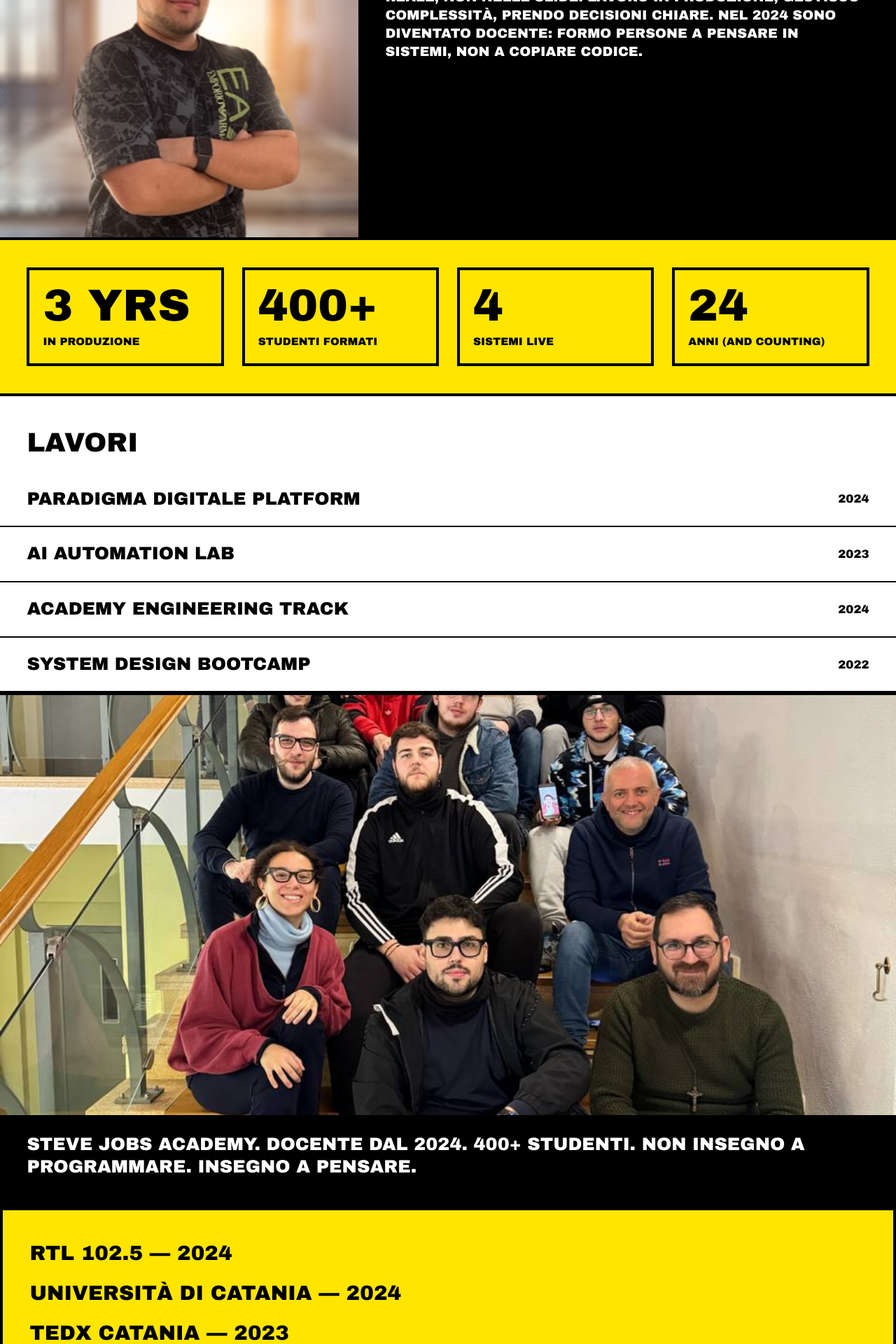
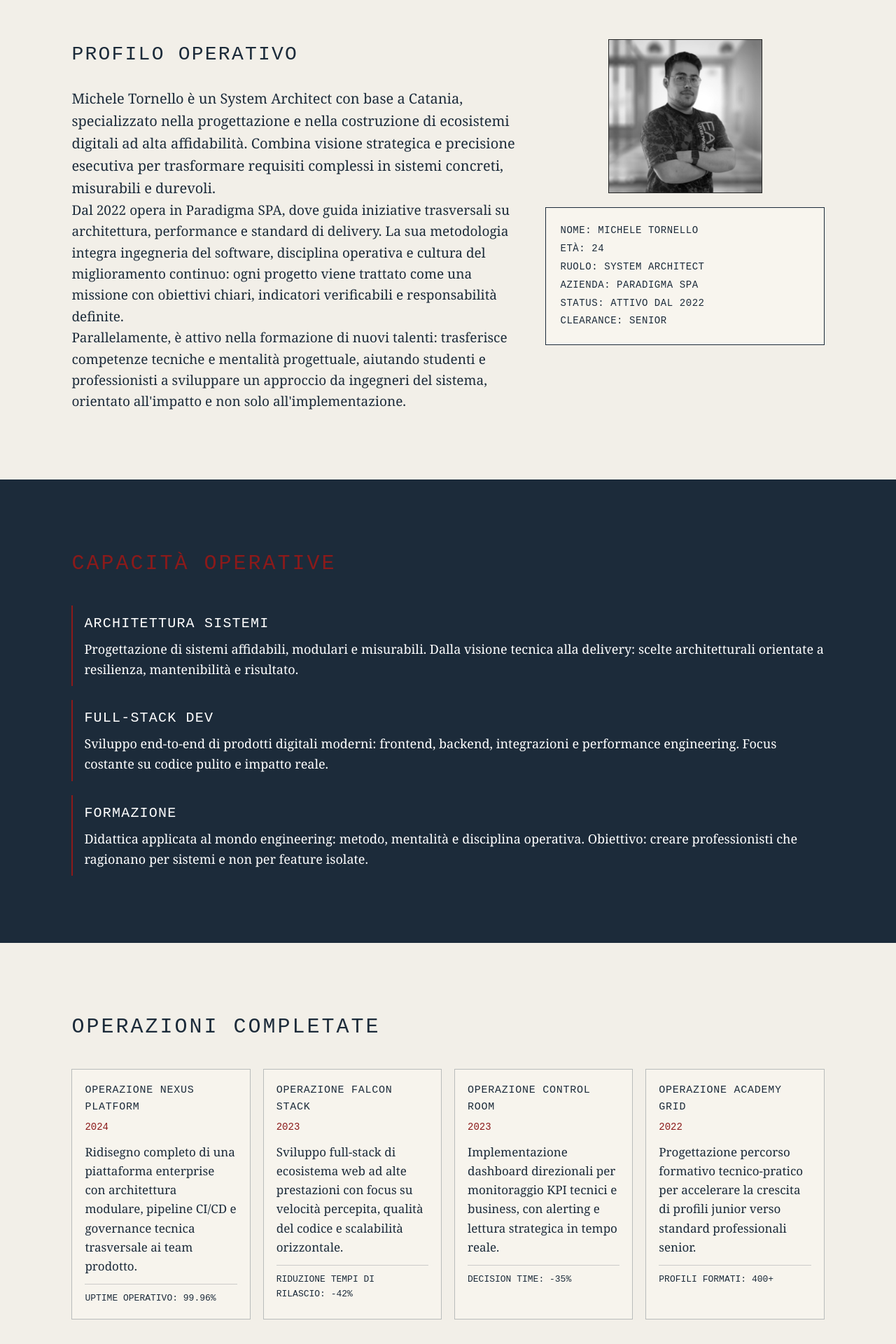
Before and after one commit to Flame0510/micheletornello.com, a Next.js app: page / in a window 1280 px wide. Shown: the part 840-2760 px from the top of the page at 70% size. Built offline with nearby package versions, Linux system fonts and the light colour scheme.

Commit message:
feat: r5 The Dossier - intelligence report aesthetic

```diff
--- a/src/app/page.tsx
+++ b/src/app/page.tsx
@@ -1,185 +1,416 @@
-import Image from "next/image";
-
-const projects = [
-  { name: "PARADIGMA DIGITALE PLATFORM", year: "2024" },
-  { name: "AI AUTOMATION LAB", year: "2023" },
-  { name: "ACADEMY ENGINEERING TRACK", year: "2024" },
-  { name: "SYSTEM DESIGN BOOTCAMP", year: "2022" },
+export default function HomePage() {
+  const ops = [
+    {
+      nome: 'OPERAZIONE NEXUS PLATFORM',
+      anno: '2024',
+      descrizione:
+        'Ridisegno completo di una piattaforma enterprise con architettura modulare, pipeline CI/CD e governance tecnica trasversale ai team prodotto.',
+      metrica: 'UPTIME OPERATIVO: 99.96%'
+    },
+    {
+      nome: 'OPERAZIONE FALCON STACK',
+      anno: '2023',
+      descrizione:
+        'Sviluppo full-stack di ecosistema web ad alte prestazioni con focus su velocità percepita, qualità del codice e scalabilità orizzontale.',
+      metrica: 'RIDUZIONE TEMPI DI RILASCIO: -42%'
+    },
+    {
+      nome: 'OPERAZIONE CONTROL ROOM',
+      anno: '2023',
+      descrizione:
+        'Implementazione dashboard direzionali per monitoraggio KPI tecnici e business, con alerting e lettura strategica in tempo reale.',
+      metrica: 'DECISION TIME: -35%'
+    },
+    {
+      nome: 'OPERAZIONE ACADEMY GRID',
+      anno: '2022',
+      descrizione:
+        'Progettazione percorso formativo tecnico-pratico per accelerare la crescita di profili junior verso standard professionali senior.',
+      metrica: 'PROFILI FORMATI: 400+'
+    }
   ];
 
-const stats = [
-  { value: "3 YRS", label: "IN PRODUZIONE" },
-  { value: "400+", label: "STUDENTI FORMATI" },
-  { value: "4", label: "SISTEMI LIVE" },
-  { value: "24", label: "ANNI (AND COUNTING)" },
+  const competenze = [
+    {
+      titolo: 'Architettura Sistemi',
+      testo:
+        'Progettazione di sistemi affidabili, modulari e misurabili. Dalla visione tecnica alla delivery: scelte architetturali orientate a resilienza, mantenibilità e risultato.'
+    },
+    {
+      titolo: 'Full-Stack Dev',
+      testo:
+        'Sviluppo end-to-end di prodotti digitali moderni: frontend, backend, integrazioni e performance engineering. Focus costante su codice pulito e impatto reale.'
+    },
+    {
+      titolo: 'Formazione',
+      testo:
+        'Didattica applicata al mondo engineering: metodo, mentalità e disciplina operativa. Obiettivo: creare professionisti che ragionano per sistemi e non per feature isolate.'
+    }
   ];
 
-export default function Home() {
+  const press = [
+    { ente: 'RTL 102.5', data: '2024-05-12', tipo: 'Radio' },
+    { ente: 'Università di Catania', data: '2024-03-21', tipo: 'Università' },
+    { ente: 'TEDx Catania', data: '2023-11-09', tipo: 'Conference' }
+  ];
+
   return (
     <main
       style={{
-        background: "#FFFFFF",
-        color: "#000000",
-        fontFamily: "Arial Black, Arial, sans-serif",
-        textTransform: "uppercase",
         margin: 0,
+        backgroundColor: '#F2EFE8',
+        color: '#1C2B3A',
+        fontFamily: 'Georgia, serif',
+        lineHeight: 1.6
       }}
     >
       <section
         style={{
-          background: "#FFE500",
-          padding: "5vw 4vw 3vw",
-          borderBottom: "4px solid #000000",
+          minHeight: '100vh',
+          backgroundColor: '#1C2B3A',
+          color: '#FFFFFF',
+          border: '2px solid #8B1A1A',
+          display: 'flex',
+          alignItems: 'center',
+          justifyContent: 'center',
+          padding: '48px 24px'
         }}
       >
-        <h1
+        <pre
           style={{
             margin: 0,
-            fontSize: "15vw",
-            lineHeight: 0.86,
-            letterSpacing: "-0.03em",
+            whiteSpace: 'pre-wrap',
+            textAlign: 'center',
+            fontFamily: 'Courier New, Courier, monospace',
+            fontSize: 'clamp(16px, 2.2vw, 26px)',
+            lineHeight: 1.7,
+            letterSpacing: '0.06em',
+            textTransform: 'uppercase'
+          }}
+        >{`[Dossier Classificato]
+
+Soggetto: Tornello, Michele
+Classificazione: System Architect
+Sede: Catania, IT · 37°30'N 15°06'E
+Anno: 2024
+
+████████████████████████
+Accesso Autorizzato
+████████████████████████`}</pre>
+      </section>
+
+      <section style={{ backgroundColor: '#F2EFE8', padding: '96px 8vw' }}>
+        <div
+          style={{
+            maxWidth: 1200,
+            margin: '0 auto',
+            display: 'grid',
+            gridTemplateColumns: 'minmax(0, 1.6fr) minmax(280px, 1fr)',
+            gap: 40
           }}
         >
-          MICHELE
-          <br />
-          TORNELLO
-        </h1>
-        <p style={{ margin: "1.5rem 0 0", fontSize: "1rem", letterSpacing: "0.02em" }}>
-          SYSTEM ARCHITECT — CATANIA — 2024
-        </p>
-      </section>
-
-      <section style={{ background: "#FFFFFF", padding: "3vw", border: "4px solid #000000" }}>
-        <p
+          <article>
+            <h2
               style={{
-            margin: 0,
-            fontSize: "clamp(1.2rem, 3vw, 3rem)",
-            lineHeight: 1.12,
-            textAlign: "justify",
+                marginTop: 0,
+                marginBottom: 24,
+                fontFamily: 'Courier New, Courier, monospace',
+                textTransform: 'uppercase',
+                letterSpacing: '0.08em',
+                fontSize: 28
               }}
             >
-          COSTRUISCO SISTEMI. FORMO PERSONE. RISOLVO PROBLEMI VERI.
+              Profilo Operativo
+            </h2>
+            <p style={{ marginTop: 0, fontSize: 20 }}>
+              Michele Tornello è un System Architect con base a Catania, specializzato nella progettazione e nella
+              costruzione di ecosistemi digitali ad alta affidabilità. Combina visione strategica e precisione
+              esecutiva per trasformare requisiti complessi in sistemi concreti, misurabili e durevoli.
             </p>
-      </section>
+            <p style={{ fontSize: 19 }}>
+              Dal 2022 opera in Paradigma SPA, dove guida iniziative trasversali su architettura, performance e
+              standard di delivery. La sua metodologia integra ingegneria del software, disciplina operativa e cultura
+              del miglioramento continuo: ogni progetto viene trattato come una missione con obiettivi chiari,
+              indicatori verificabili e responsabilità definite.
+            </p>
+            <p style={{ marginBottom: 0, fontSize: 19 }}>
+              Parallelamente, è attivo nella formazione di nuovi talenti: trasferisce competenze tecniche e mentalità
+              progettuale, aiutando studenti e professionisti a sviluppare un approccio da ingegneri del sistema,
+              orientato all&apos;impatto e non solo all&apos;implementazione.
+            </p>
+          </article>
 
-      <section
+          <aside>
+            <img
+              src="/profile-photo.png"
+              alt="Michele Tornello"
               style={{
-          background: "#000000",
-          color: "#FFFFFF",
-          borderTop: "4px solid #000000",
-          borderBottom: "4px solid #000000",
-          display: "grid",
-          gridTemplateColumns: "2fr 3fr",
-          gap: "0",
+                width: 220,
+                maxWidth: '100%',
+                display: 'block',
+                margin: '0 auto 20px auto',
+                border: '1.5px solid #1C2B3A',
+                filter: 'grayscale(1) contrast(1.05)'
+              }}
+            />
+            <div
+              style={{
+                border: '1px solid #1C2B3A',
+                padding: 20,
+                backgroundColor: '#F8F5EE',
+                fontFamily: 'Courier New, Courier, monospace',
+                textTransform: 'uppercase',
+                fontSize: 14,
+                lineHeight: 1.85,
+                letterSpacing: '0.04em'
               }}
             >
-        <div style={{ minHeight: "520px", position: "relative" }}>
-          <Image
-            src="/profile-photo.png"
-            alt="Michele Tornello"
-            fill
-            priority
-            style={{ objectFit: "cover" }}
-          />
+              <div>NOME: Michele Tornello</div>
+              <div>ETÀ: 24</div>
+              <div>RUOLO: System Architect</div>
+              <div>AZIENDA: Paradigma SPA</div>
+              <div>STATUS: Attivo dal 2022</div>
+              <div>CLEARANCE: Senior</div>
             </div>
-        <div style={{ padding: "3vw" }}>
-          <h2 style={{ margin: "0 0 1rem", fontSize: "clamp(1.5rem, 3vw, 3rem)" }}>CHI SONO</h2>
-          <p style={{ margin: 0, fontSize: "clamp(1rem, 1.5vw, 1.4rem)", lineHeight: 1.35 }}>
-            SONO MICHELE TORNELLO. SYSTEM ARCHITECT. COSTRUISCO PRODOTTI DIGITALI CHE DEVONO STARE
-            IN PIEDI NEL MONDO REALE, NON NELLE SLIDE. LAVORO IN PRODUZIONE, GESTISCO COMPLESSITÀ,
-            PRENDO DECISIONI CHIARE. NEL 2024 SONO DIVENTATO DOCENTE: FORMO PERSONE A PENSARE IN
-            SISTEMI, NON A COPIARE CODICE.
-          </p>
+          </aside>
         </div>
       </section>
 
-      <section style={{ background: "#FFE500", color: "#000000", padding: "3vw", borderBottom: "4px solid #000000" }}>
+      <section style={{ backgroundColor: '#1C2B3A', padding: '96px 8vw' }}>
+        <div style={{ maxWidth: 1100, margin: '0 auto' }}>
+          <h2
+            style={{
+              marginTop: 0,
+              marginBottom: 36,
+              color: '#8B1A1A',
+              fontFamily: 'Courier New, Courier, monospace',
+              textTransform: 'uppercase',
+              letterSpacing: '0.1em',
+              fontSize: 30
+            }}
+          >
+            Capacità Operative
+          </h2>
+          <div style={{ display: 'grid', gap: 20 }}>
+            {competenze.map((item) => (
+              <div
+                key={item.titolo}
+                style={{
+                  borderLeft: '2px solid #8B1A1A',
+                  padding: '10px 0 10px 16px',
+                  color: '#FFFFFF'
+                }}
+              >
+                <h3
+                  style={{
+                    margin: '0 0 6px 0',
+                    fontFamily: 'Courier New, Courier, monospace',
+                    textTransform: 'uppercase',
+                    letterSpacing: '0.06em',
+                    fontSize: 20
+                  }}
+                >
+                  {item.titolo}
+                </h3>
+                <p style={{ margin: 0, fontSize: 18 }}>{item.testo}</p>
+              </div>
+            ))}
+          </div>
+        </div>
+      </section>
+
+      <section style={{ backgroundColor: '#F2EFE8', padding: '96px 8vw' }}>
+        <div style={{ maxWidth: 1100, margin: '0 auto' }}>
+          <h2
+            style={{
+              marginTop: 0,
+              marginBottom: 36,
+              color: '#1C2B3A',
+              fontFamily: 'Courier New, Courier, monospace',
+              textTransform: 'uppercase',
+              letterSpacing: '0.1em',
+              fontSize: 30
+            }}
+          >
+            Operazioni Completate
+          </h2>
+
+          <div style={{ display: 'grid', gridTemplateColumns: 'repeat(auto-fit, minmax(250px, 1fr))', gap: 18 }}>
+            {ops.map((op) => (
+              <article
+                key={op.nome}
+                style={{
+                  border: '1px solid rgba(28, 43, 58, 0.28)',
+                  padding: 18,
+                  backgroundColor: '#F7F4ED'
+                }}
+              >
                 <div
                   style={{
-            display: "grid",
-            gridTemplateColumns: "repeat(auto-fit, minmax(220px, 1fr))",
-            gap: "2vw",
+                    fontFamily: 'Courier New, Courier, monospace',
+                    textTransform: 'uppercase',
+                    color: '#1C2B3A',
+                    letterSpacing: '0.05em',
+                    fontSize: 15,
+                    marginBottom: 5
                   }}
                 >
-          {stats.map((item) => (
-            <article key={item.value} style={{ border: "4px solid #000000", padding: "1.2rem", background: "#FFE500" }}>
-              <div style={{ fontSize: "clamp(2rem, 5vw, 4rem)", lineHeight: 1 }}>{item.value}</div>
-              <div style={{ fontSize: "clamp(0.9rem, 1.2vw, 1.1rem)", marginTop: "0.5rem" }}>{item.label}</div>
+                  {op.nome}
+                </div>
+                <div
+                  style={{
+                    color: '#8B1A1A',
+                    fontFamily: 'Courier New, Courier, monospace',
+                    fontSize: 14,
+                    marginBottom: 10
+                  }}
+                >
+                  {op.anno}
+                </div>
+                <p style={{ marginTop: 0, marginBottom: 12, fontSize: 17 }}>{op.descrizione}</p>
+                <div
+                  style={{
+                    fontFamily: 'Courier New, Courier, monospace',
+                    textTransform: 'uppercase',
+                    color: '#1C2B3A',
+                    fontSize: 13,
+                    borderTop: '1px solid rgba(28, 43, 58, 0.2)',
+                    paddingTop: 10
+                  }}
+                >
+                  {op.metrica}
+                </div>
               </article>
             ))}
           </div>
-      </section>
-
-      <section style={{ background: "#FFFFFF", color: "#000000", borderBottom: "4px solid #000000" }}>
-        <h2 style={{ margin: 0, padding: "3vw 3vw 1vw", fontSize: "clamp(1.7rem, 3vw, 3rem)" }}>LAVORI</h2>
-        <div>
-          {projects.map((project) => (
-            <div
-              key={project.name}
-              style={{
-                borderBottom: "2px solid #000000",
-                padding: "1.2rem 3vw",
-                display: "flex",
-                justifyContent: "space-between",
-                alignItems: "center",
-              }}
-            >
-              <span style={{ fontSize: "clamp(1rem, 2vw, 2rem)" }}>{project.name}</span>
-              <span style={{ fontSize: "clamp(0.9rem, 1.3vw, 1.2rem)" }}>{project.year}</span>
-            </div>
-          ))}
         </div>
       </section>
 
-      <section style={{ background: "#000000", color: "#FFFFFF", paddingBottom: "3vw", borderBottom: "4px solid #000000" }}>
-        <div style={{ maxHeight: "600px", overflow: "hidden" }}>
-          <Image
+      <section style={{ backgroundColor: '#1C2B3A', padding: '96px 0 84px 0', color: '#FFFFFF' }}>
+        <div style={{ maxWidth: 1100, margin: '0 auto', padding: '0 8vw' }}>
+          <img
             src="/academy-class.jpg"
-            alt="Docenza"
-            width={1800}
-            height={1000}
-            style={{ width: "100%", height: "600px", objectFit: "cover", display: "block" }}
+            alt="Programma Steve Jobs Academy"
+            style={{
+              width: '100%',
+              display: 'block',
+              border: '1px solid rgba(255, 255, 255, 0.22)',
+              filter: 'grayscale(1) contrast(1.1)'
+            }}
           />
+          <div
+            style={{
+              marginTop: 24,
+              fontFamily: 'Courier New, Courier, monospace',
+              textTransform: 'uppercase',
+              letterSpacing: '0.06em',
+              fontSize: 16
+            }}
+          >
+            Programma: Steve Jobs Academy
           </div>
-        <p style={{ margin: "2vw 3vw 0", fontSize: "clamp(1rem, 2vw, 2rem)", lineHeight: 1.25 }}>
-          STEVE JOBS ACADEMY. DOCENTE DAL 2024. 400+ STUDENTI. NON INSEGNO A PROGRAMMARE. INSEGNO
-          A PENSARE.
-        </p>
+          <div
+            style={{
+              marginTop: 8,
+              fontFamily: 'Courier New, Courier, monospace',
+              textTransform: 'uppercase',
+              letterSpacing: '0.04em',
+              fontSize: 14,
+              color: '#E2DFD8'
+            }}
+          >
+            2020: Studente · 2024: Istruttore · Formati: 400+
+          </div>
+          <blockquote
+            style={{
+              margin: '20px 0 0 0',
+              color: '#8B1A1A',
+              fontStyle: 'italic',
+              fontSize: 'clamp(21px, 3vw, 31px)',
+              lineHeight: 1.4
+            }}
+          >
+            “Non insegno a programmare. Insegno a pensare da ingegnere.”
+          </blockquote>
+        </div>
       </section>
 
-      <section
+      <section style={{ backgroundColor: '#F2EFE8', padding: '96px 8vw' }}>
+        <div style={{ maxWidth: 980, margin: '0 auto' }}>
+          <h2
             style={{
-          background: "#FFE500",
-          color: "#000000",
-          border: "4px solid #000000",
-          margin: "0",
-          padding: "3vw",
+              marginTop: 0,
+              marginBottom: 24,
+              color: '#1C2B3A',
+              fontFamily: 'Courier New, Courier, monospace',
+              textTransform: 'uppercase',
+              letterSpacing: '0.1em',
+              fontSize: 30
             }}
           >
-        <p style={{ margin: "0 0 0.8rem", fontSize: "clamp(1.2rem, 2.3vw, 2rem)" }}>RTL 102.5 — 2024</p>
-        <p style={{ margin: "0 0 0.8rem", fontSize: "clamp(1.2rem, 2.3vw, 2rem)" }}>
-          UNIVERSITÀ DI CATANIA — 2024
-        </p>
-        <p style={{ margin: 0, fontSize: "clamp(1.2rem, 2.3vw, 2rem)" }}>TEDX CATANIA — 2023</p>
+            Menzioni Pubbliche
+          </h2>
+          <table style={{ width: '100%', borderCollapse: 'collapse', fontSize: 17 }}>
+            <thead>
+              <tr style={{ fontFamily: 'Courier New, Courier, monospace', textTransform: 'uppercase', fontSize: 13 }}>
+                <th style={{ textAlign: 'left', padding: '10px 8px', borderBottom: '1px solid #1C2B3A' }}>Fonte</th>
+                <th style={{ textAlign: 'left', padding: '10px 8px', borderBottom: '1px solid #1C2B3A' }}>Data</th>
+                <th style={{ textAlign: 'left', padding: '10px 8px', borderBottom: '1px solid #1C2B3A' }}>Tipo</th>
+              </tr>
+            </thead>
+            <tbody>
+              {press.map((item) => (
+                <tr key={item.ente}>
+                  <td style={{ padding: '12px 8px', borderBottom: '1px solid rgba(28, 43, 58, 0.2)' }}>{item.ente}</td>
+                  <td style={{ padding: '12px 8px', borderBottom: '1px solid rgba(28, 43, 58, 0.2)' }}>{item.data}</td>
+                  <td style={{ padding: '12px 8px', borderBottom: '1px solid rgba(28, 43, 58, 0.2)' }}>{item.tipo}</td>
+                </tr>
+              ))}
+            </tbody>
+          </table>
+        </div>
       </section>
 
-      <section style={{ background: "#000000", color: "#FFFFFF", padding: "5vw 3vw 6vw" }}>
-        <h2 style={{ margin: 0, fontSize: "clamp(2rem, 5vw, 5rem)", lineHeight: 1 }}>HAI UN PROGETTO?</h2>
-        <p style={{ margin: "1rem 0 0", color: "#FFE500", fontSize: "clamp(1.2rem, 2.4vw, 2.3rem)" }}>
-          MICHELE@PARADIGMADIGITALE.IT
-        </p>
-        <p style={{ margin: "1rem 0 0", fontSize: "clamp(0.9rem, 1.2vw, 1.2rem)" }}>
-          NON RISPONDO A CHI VUOLE &quot;UNA COSINA VELOCE&quot;.
-        </p>
+      <section style={{ backgroundColor: '#1C2B3A', padding: '90px 8vw', color: '#FFFFFF' }}>
+        <div style={{ maxWidth: 980, margin: '0 auto' }}>
+          <h2
+            style={{
+              marginTop: 0,
+              marginBottom: 20,
+              fontFamily: 'Courier New, Courier, monospace',
+              textTransform: 'uppercase',
+              letterSpacing: '0.09em',
+              fontSize: 30
+            }}
+          >
+            Canale di Comunicazione Sicuro
+          </h2>
+          <div
+            style={{
+              fontFamily: 'Courier New, Courier, monospace',
+              fontSize: 16,
+              lineHeight: 2,
+              letterSpacing: '0.03em'
+            }}
+          >
+            <div>Email: michele.tornello@gmail.com</div>
+            <div>LinkedIn: linkedin.com/in/micheletornello</div>
+            <div>Instagram: @micheletornello</div>
+          </div>
+          <div
+            style={{
+              marginTop: 20,
+              color: '#D7D1C6',
+              fontFamily: 'Courier New, Courier, monospace',
+              textTransform: 'uppercase',
+              fontSize: 13,
+              letterSpacing: '0.08em'
+            }}
+          >
+            Risposta entro 48h · Soggetti selezionati
+          </div>
+        </div>
       </section>
-
-      <style>{`
-        * { box-sizing: border-box; }
-        html, body { margin: 0; padding: 0; }
-        section div[style*="border-bottom: 2px solid #000000"]:hover {
-          background: #FFE500;
-        }
-      `}</style>
     </main>
   );
 }
```
Lines whose indentation alone changed are shown as unchanged.
